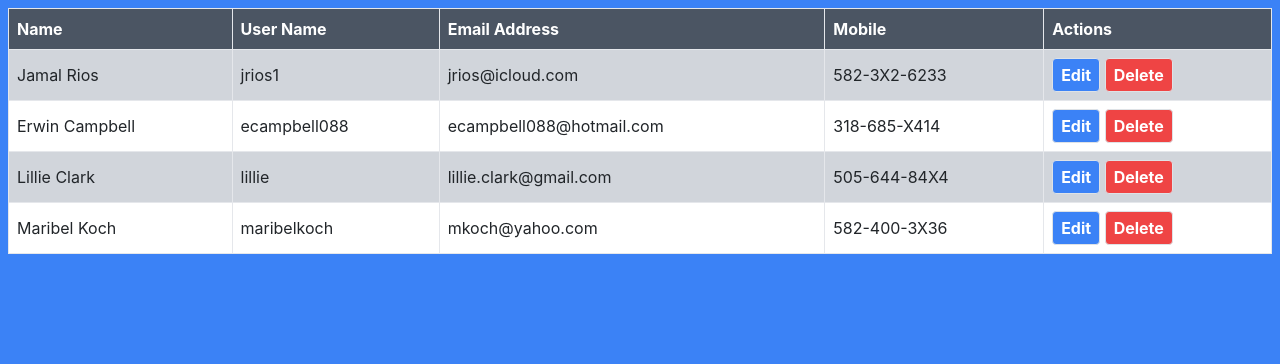
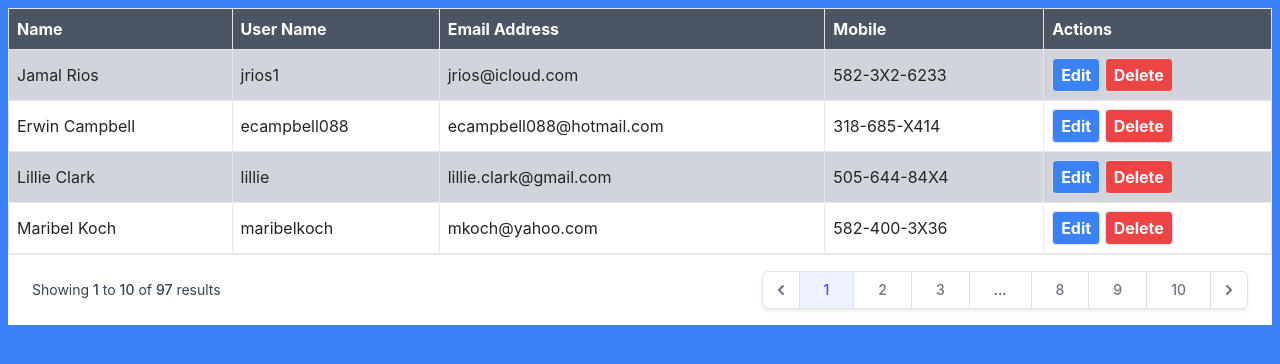
Before and after one commit to Anupamsingh12/test, a Django app: page /status in a window 1280 px wide. Shown: the part 68-432 px from the top of the page. Run offline with Django 3.2, Linux system fonts and the light colour scheme; some libraries are stand-ins or nearby versions.

Commit message:
sddddddd

```diff
--- a/templates/payment.html
+++ b/templates/payment.html
@@ -74,6 +74,68 @@
         </tr>
     </tbody>
 </table>
+<div class="bg-white px-4 py-3 flex items-center justify-between border-t border-gray-200 sm:px-6">
+    <div class="flex-1 flex justify-between sm:hidden">
+      <a href="#" class="relative inline-flex items-center px-4 py-2 border border-gray-300 text-sm font-medium rounded-md text-gray-700 bg-white hover:bg-gray-50">
+        Previous
+      </a>
+      <a href="#" class="ml-3 relative inline-flex items-center px-4 py-2 border border-gray-300 text-sm font-medium rounded-md text-gray-700 bg-white hover:bg-gray-50">
+        Next
+      </a>
+    </div>
+    <div class="hidden sm:flex-1 sm:flex sm:items-center sm:justify-between">
+      <div>
+        <p class="text-sm text-gray-700">
+          Showing
+          <span class="font-medium">1</span>
+          to
+          <span class="font-medium">10</span>
+          of
+          <span class="font-medium">97</span>
+          results
+        </p>
+      </div>
+      <div>
+        <nav class="relative z-0 inline-flex rounded-md shadow-sm -space-x-px" aria-label="Pagination">
+          <a href="#" class="relative inline-flex items-center px-2 py-2 rounded-l-md border border-gray-300 bg-white text-sm font-medium text-gray-500 hover:bg-gray-50">
+            <span class="sr-only">Previous</span>
+            <!-- Heroicon name: solid/chevron-left -->
+            <svg class="h-5 w-5" xmlns="http://www.w3.org/2000/svg" viewBox="0 0 20 20" fill="currentColor" aria-hidden="true">
+              <path fill-rule="evenodd" d="M12.707 5.293a1 1 0 010 1.414L9.414 10l3.293 3.293a1 1 0 01-1.414 1.414l-4-4a1 1 0 010-1.414l4-4a1 1 0 011.414 0z" clip-rule="evenodd" />
+            </svg>
+          </a>
+          <!-- Current: "z-10 bg-indigo-50 border-indigo-500 text-indigo-600", Default: "bg-white border-gray-300 text-gray-500 hover:bg-gray-50" -->
+          <a href="#" aria-current="page" class="z-10 bg-indigo-50 border-indigo-500 text-indigo-600 relative inline-flex items-center px-4 py-2 border text-sm font-medium">
+            1
+          </a>
+          <a href="#" class="bg-white border-gray-300 text-gray-500 hover:bg-gray-50 relative inline-flex items-center px-4 py-2 border text-sm font-medium">
+            2
+          </a>
+          <a href="#" class="bg-white border-gray-300 text-gray-500 hover:bg-gray-50 hidden md:inline-flex relative items-center px-4 py-2 border text-sm font-medium">
+            3
+          </a>
+          <span class="relative inline-flex items-center px-4 py-2 border border-gray-300 bg-white text-sm font-medium text-gray-700">
+            ...
+          </span>
+          <a href="#" class="bg-white border-gray-300 text-gray-500 hover:bg-gray-50 hidden md:inline-flex relative items-center px-4 py-2 border text-sm font-medium">
+            8
+          </a>
+          <a href="#" class="bg-white border-gray-300 text-gray-500 hover:bg-gray-50 relative inline-flex items-center px-4 py-2 border text-sm font-medium">
+            9
+          </a>
+          <a href="#" class="bg-white border-gray-300 text-gray-500 hover:bg-gray-50 relative inline-flex items-center px-4 py-2 border text-sm font-medium">
+            10
+          </a>
+          <a href="#" class="relative inline-flex items-center px-2 py-2 rounded-r-md border border-gray-300 bg-white text-sm font-medium text-gray-500 hover:bg-gray-50">
+            <span class="sr-only">Next</span>
+            <!-- Heroicon name: solid/chevron-right -->
+            <svg class="h-5 w-5" xmlns="http://www.w3.org/2000/svg" viewBox="0 0 20 20" fill="currentColor" aria-hidden="true">
+              <path fill-rule="evenodd" d="M7.293 14.707a1 1 0 010-1.414L10.586 10 7.293 6.707a1 1 0 011.414-1.414l4 4a1 1 0 010 1.414l-4 4a1 1 0 01-1.414 0z" clip-rule="evenodd" />
+            </svg>
+          </a>
+        </nav>
+      </div>
+    </div>
+  </div>
 </div>
-
 </html>
```
